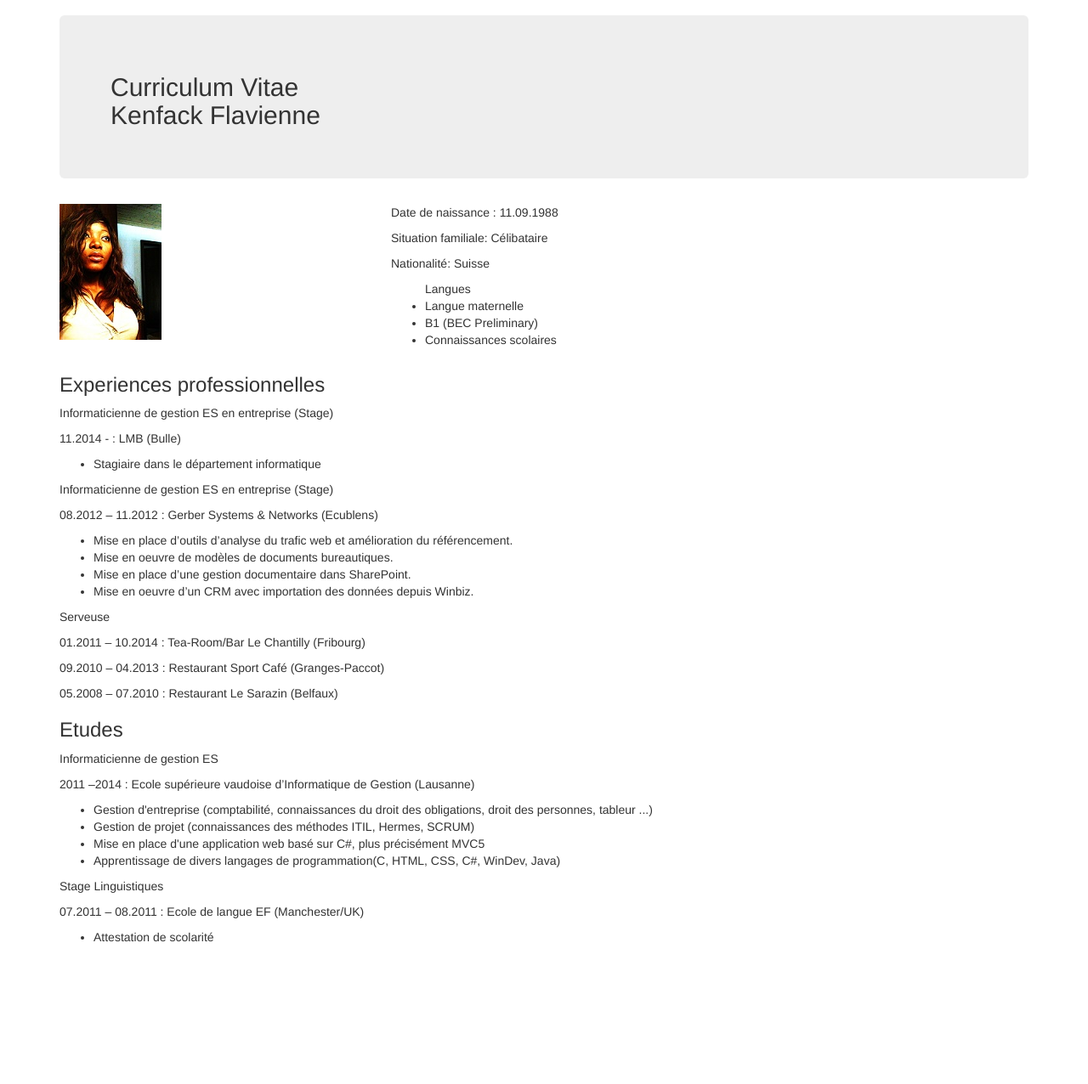
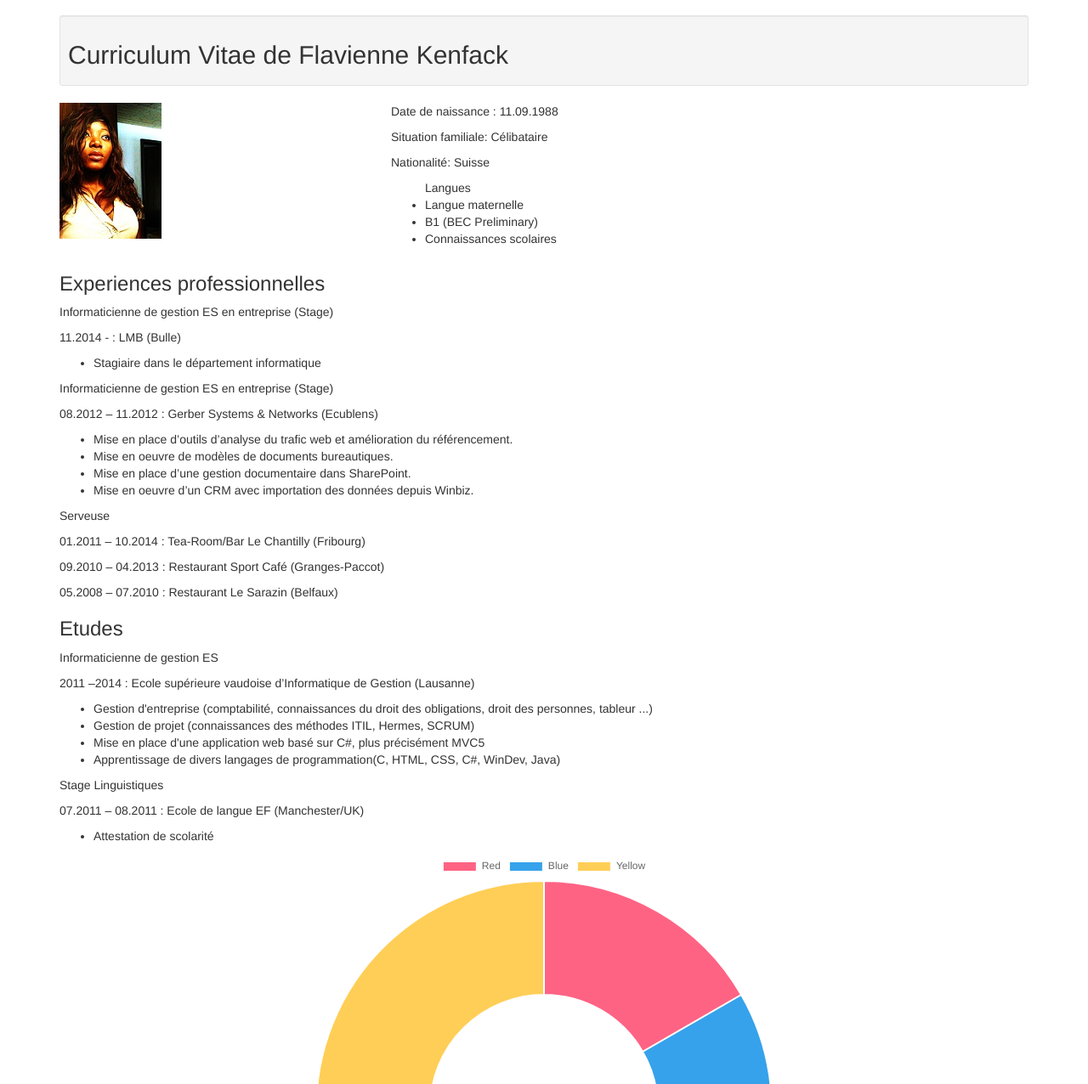
Before and after one commit to Flavykenfack/moncv-Flavykenfack, a website: page app/index.html in a window 1280 px wide. Shown: the part 54-1330 px from the top of the page at 85% size. Drawn offline with nearby package versions, Linux system fonts and the light colour scheme; some packages are replaced by stand-ins of ours; files that its build step writes are made by us from their sources; a script that the page names is missing.

Commit message:
add favicon modify readme add function
I customize index.html is my last version of this page.  I changed
favicon to insert my picture, complete some readme. create some function
in scripts

```diff
--- a/app/index.html
+++ b/app/index.html
@@ -4,10 +4,13 @@
     <meta charset="utf-8">
     <meta name="description" content="">
     <meta name="viewport" content="width=device-width, initial-scale=1">
-    <title>kenfack flavienne</title>
+    <title>Kenfack Flavienne</title>
 
+    <!--
+    Place favicon.ico in the root directory
     <link rel="apple-touch-icon" href="apple-touch-icon.png">
-    <!-- Place favicon.ico in the root directory -->
+    -->
+    <link rel="shortcut icon" type="image/png" href="Flavy.png"/>
 
     <!-- build:css styles/vendor.css -->
     <!-- bower:css -->
@@ -27,7 +30,7 @@
     <!--[if lt IE 10]>
     <p class="browserupgrade">You are using an <strong>outdated</strong> browser. Please <a href="http://browsehappy.com/">upgrade your browser</a> to improve your experience.</p>
     <![endif]-->
-    <div class="container">
+    <div class="container" id="colorMe">
       <nav class="navbar navbar-inverse">
         <div class="container-fluid">
           <div class="navbar-header">
@@ -38,6 +41,7 @@
               <span class="icon-bar"></span>
               <span class="icon-bar"></span>
             </button>
+            <a class="navbar-brand" href="#">Home</a>
           </div>
 
           <div class="collapse navbar-collapse" id="bs-example-navbar-collapse-2">
@@ -84,14 +88,14 @@
         </div>
       </nav>
 
-      <div class="jumbotron">
-        <div class="row">
-          <div class="col-xs-12 col-sm-12 col-md-12" >
-            <h2> Curriculum Vitae</br>
-            Kenfack Flavienne</h2>
-          </div>
-       </div>
+      <div class="well well-sm">
+         <div class="row">
+           <div class="col-xs-12 col-sm-12 col-md-12" >
+             <h2> Curriculum Vitae de Flavienne Kenfack </h2>
+           </div>
+        </div>
       </div>
+
 
       <div class="row" >
         <div class="col-xs-6 col-sm-4">
--- a/app/scripts/main.js
+++ b/app/scripts/main.js
@@ -1,4 +1,6 @@
 $(document).ready(function(){
+'use strict';
+$('a').smoothScroll();
 
 var data = {
     labels: [
@@ -8,8 +10,17 @@ var data = {
     ],
     datasets: [
         {
-            data: [30, 50, 10],
-
+            data: [30, 50, 100],
+            backgroundColor: [
+                "#FF6384",
+                "#36A2EB",
+                "#FFCE56"
+            ],
+            hoverBackgroundColor: [
+                "#FF6384",
+                "#36A2EB",
+                "#FFCE56"
+            ]
         }]
 };
 
@@ -24,9 +35,15 @@ var myCanvas = new Chart(ctx, {
     }
 });
 
-$function myCanvasTransform (argument) {
-	// body...
-}
+if( $('.progress-bar').attr('role') === "progressbar") {
+    console.log("yes");
+}else{
+    console.log('no');
+};
+
+var listObj1  = $('.progress-bar');
+
+var d1 = $('.progress-bar').attr('aria-valuenow');
 
 
 });
```
Also changed, not shown: app/Flavy.png (added), 1 other file.
